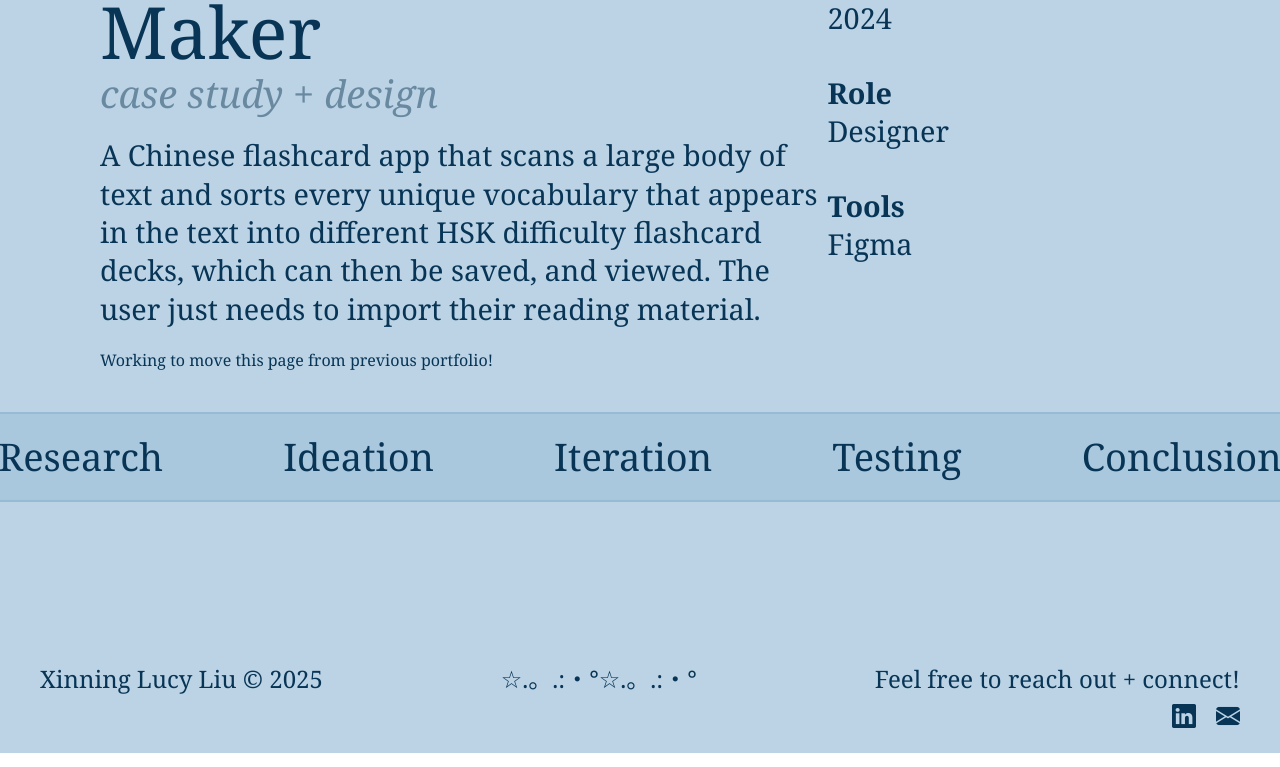
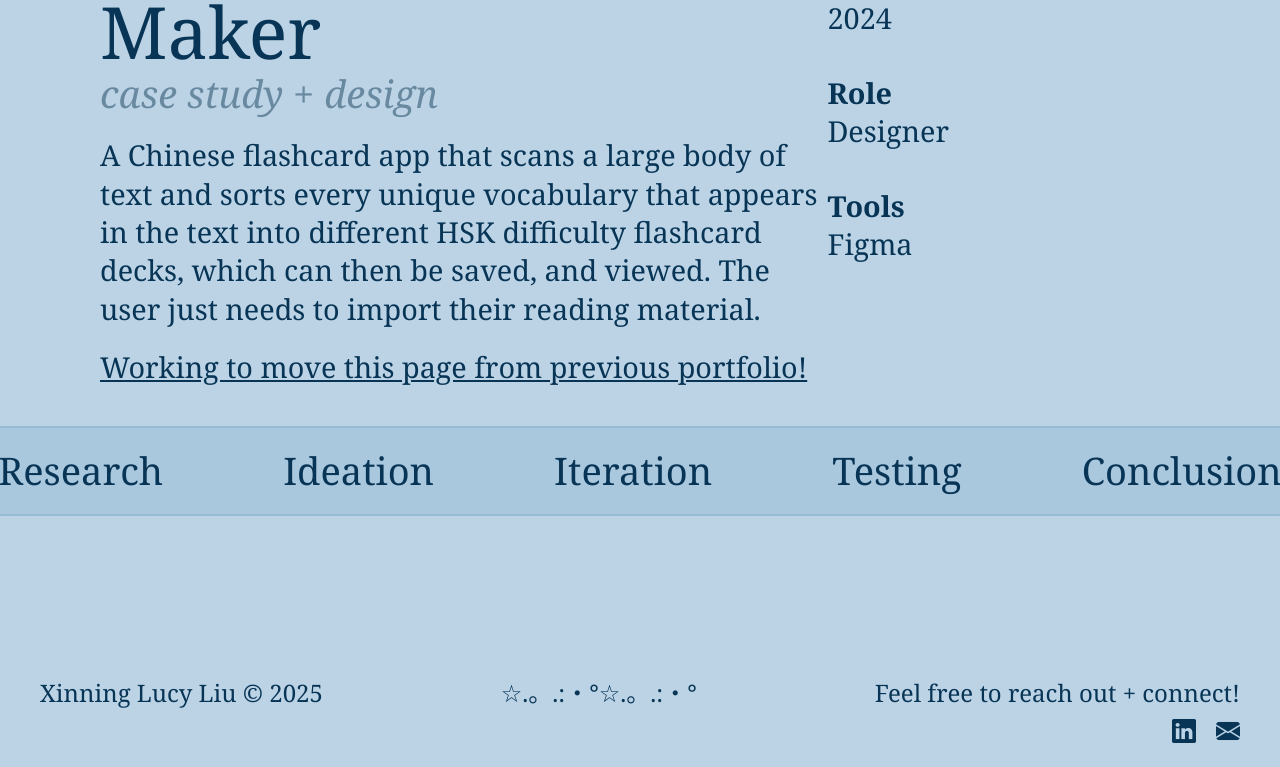
Before and after one commit to 6r3ad/xinninglucyliu-website, a React (Vite) app: page /#/projects/hskflashcardmaker in a window 1280 px wide. Shown: the part 593-1360 px from the top of the page. Built offline with nearby package versions, Linux system fonts and the light colour scheme; a web font is replaced by a local one.

Commit message:
added link to prev project page

```diff
--- a/src/projects/HSKFlashcards.tsx
+++ b/src/projects/HSKFlashcards.tsx
@@ -15,7 +15,7 @@ export default function HSKFlashcards() {
                         <p className="text-lg lg:text-2xl my-4">A Chinese flashcard app that scans a large body of text and sorts every
                             unique vocabulary that appears in the text into different HSK difficulty flashcard decks, which can then be
                             saved, and viewed. The user just needs to import their reading material.</p>
-                        <a href="https://readymag.website/u118645311/5073165/flashcards/">Working to move this page from previous portfolio!</a>
+                        <a className="text-lg lg:text-2xl underline" href="https://readymag.website/u118645311/5073165/flashcards/">Working to move this page from previous portfolio!</a>
                     </div>
                     <div className="font-semibold text-2xl w-fit flex flex-col gap-9">
                         <div>
--- a/vite.config.ts
+++ b/vite.config.ts
@@ -6,4 +6,7 @@ import tailwindcss from '@tailwindcss/vite'
 export default defineConfig({
   plugins: [react(), tailwindcss()],
   base: "/xinninglucyliu-website/",
+  server: {
+    port: 5173
+  }
 })
```
Also changed, not shown: package.json (+8 -0 lines).
